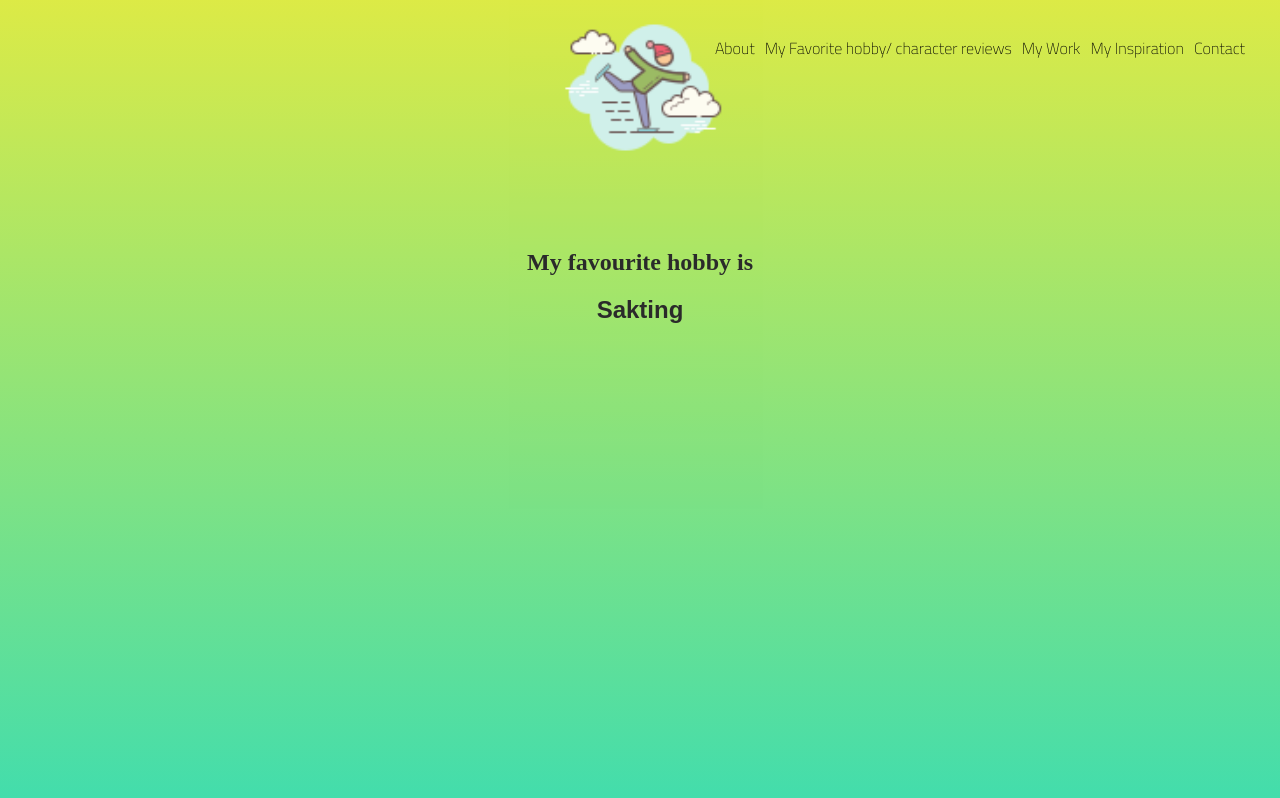
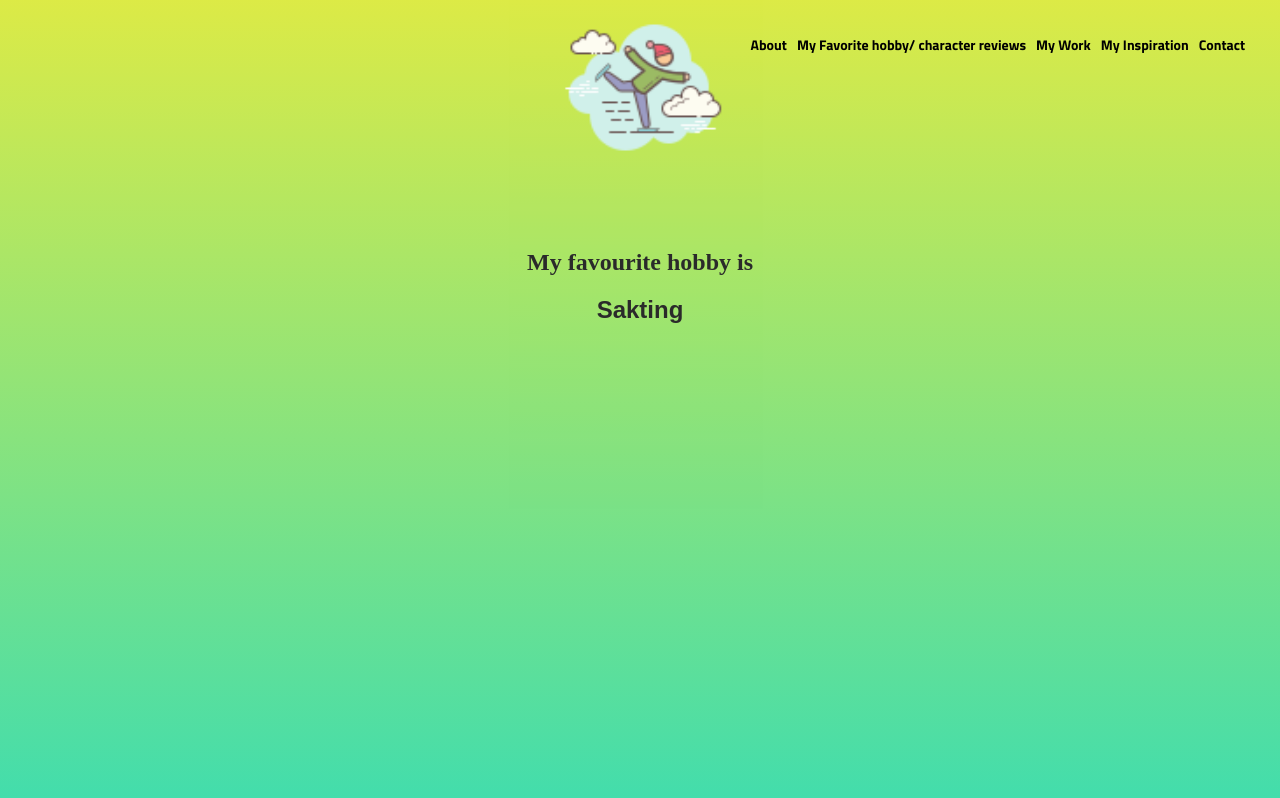
Before and after one commit to dakshc3109/myFavourite2, a plain HTML site: page index.html in a window 1280 px wide. Shown: the top 798 px of the page. Drawn offline with Linux system fonts and the light colour scheme.

Commit message:
Add files via upload

```diff
--- a/index.html
+++ b/index.html
@@ -8,7 +8,7 @@
     <title></title>
     <link rel="stylesheet" href="style.css">
     <link rel="preconnect" href="https://fonts.gstatic.com">
-    <link href="https://fonts.googleapis.com/css2?family=Titillium+Web:wght@200&display=swap" rel="stylesheet">
+    <link href="https://fonts.googleapis.com/css2?family=Titillium+Web:wght@700&display=swap" rel="stylesheet">
 </head>
 
 <body>
@@ -35,4 +35,6 @@
         <p class="content"> I like skating very much I enjoy when I do skating I do it three or two times in a week first it don’t know how to skates that’s why I fall down many times that’s why I wear all safety hand-gears, knee-pad, helmet and many more but I keep practicing it and learned it now I don’t fall down there are many advantages of skating also it keeps us health and fit it is also a kind of exercise and keep us away from diseases many of us also enjoy doing skating
         </p>
     </section>
-</body></html>
+</body>
+
+</html>
--- a/style.css
+++ b/style.css
@@ -48,14 +48,16 @@ label {
 }
 
 .menu {
+    font-size: 14px;
     color: black;
-    font-family: sans-serif;
     list-style: none;
     position: absolute;
     top: 10px;
     right: 30px;
     z-index: 10;
     cursor: pointer;
+    font-family: 'Titillium Web', sans-serif;
+
 }
 
 .items {
@@ -65,7 +67,7 @@ label {
     float: left;
     padding-top: 10px;
     padding-bottom: 10px;
-    font-family: 'Titillium Web', sans-serif;
+
 }
 
 .items:hover {
```
